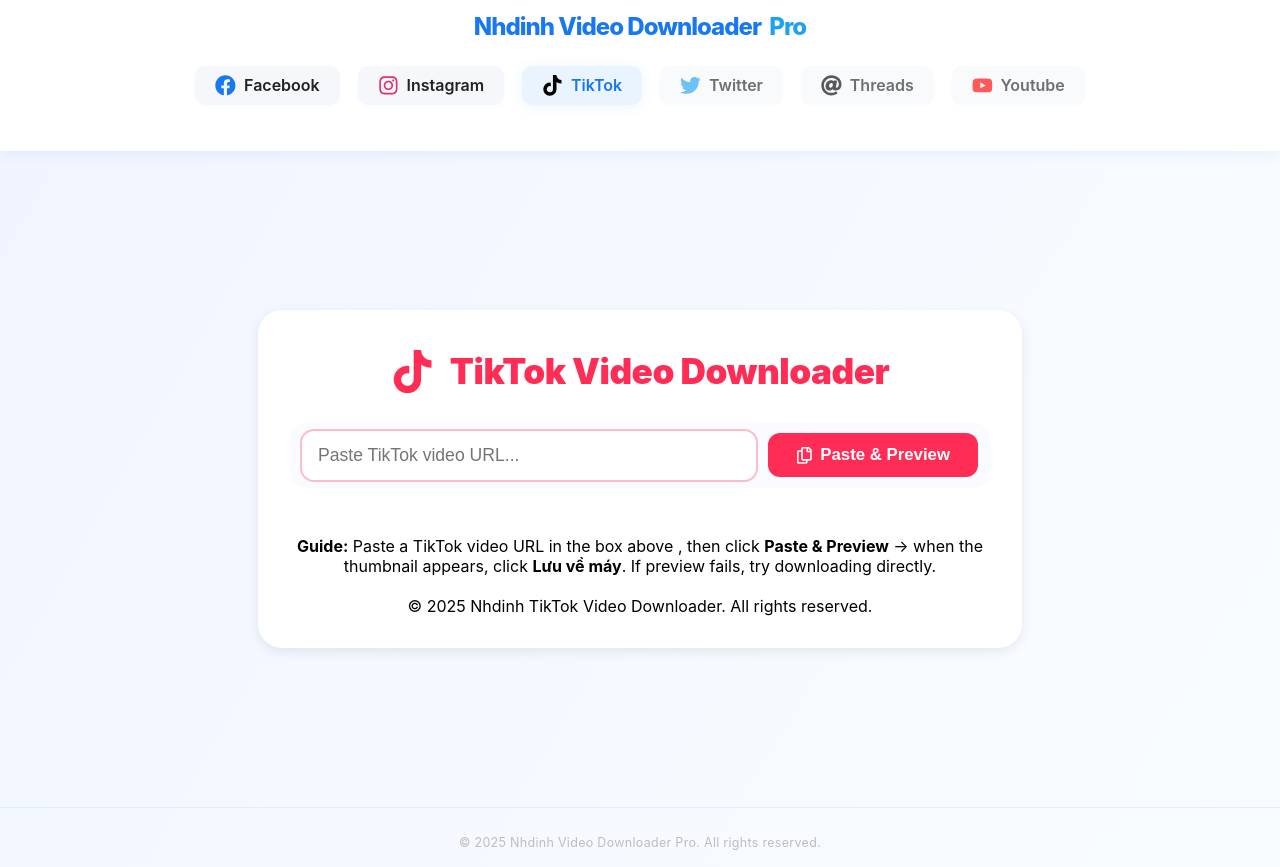
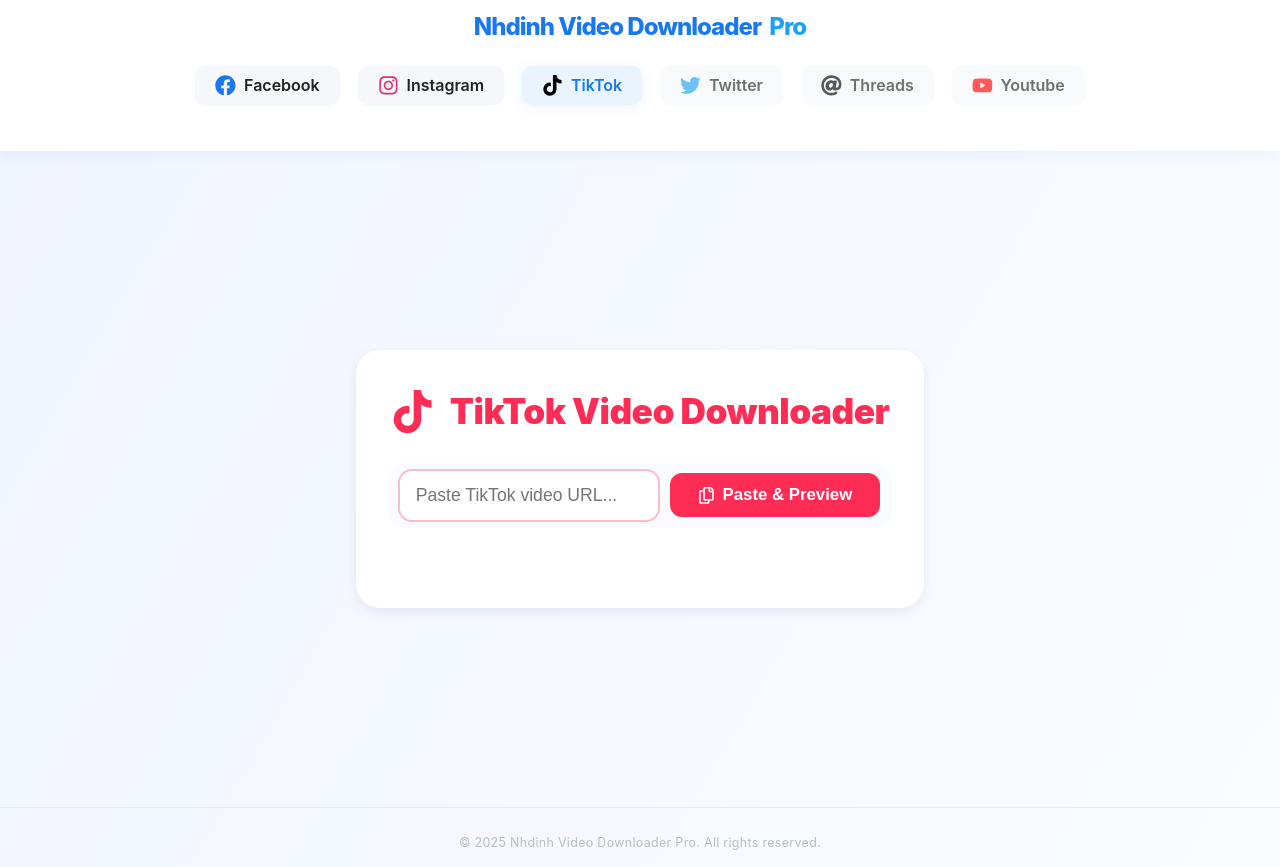
Before and after one commit to nhdinh03/Download-Video, a React (Create React App) app in the folder Download-Video-Nhdinh/download-video-fe/: page /download/tiktok in a window 1280 px wide. Built offline with nearby package versions, Linux system fonts and the light colour scheme.

Commit message:
tối ưu tải vd

```diff
--- a/Download-Video-Nhdinh/download-video-fe/src/components/TiktokDownloader/TiktokDownloader.jsx
+++ b/Download-Video-Nhdinh/download-video-fe/src/components/TiktokDownloader/TiktokDownloader.jsx
@@ -24,7 +24,6 @@
   const [videoTitle, setVideoTitle] = useState("");
   const sseRef = useRef(null);
   const location = useLocation();
-  const isMobile = /iPhone|iPad|iPod|Android|Mobile/i.test(navigator.userAgent);
 
   const isValidTiktokUrl = useCallback((input) => {
     try {
@@ -57,7 +56,6 @@
           method: "POST",
           headers: { "Content-Type": "application/json" },
           body: JSON.stringify({ url: inputUrl }),
-          timeout: 10000,
         });
         data = await res.json();
         if (!res.ok) {
@@ -167,6 +165,7 @@
       handlePreview(decodedUrl);
     }
   }, [location, handlePreview]);
+
   return (
     <div className="main-center">
       <div className="tiktok-downloader-root">
@@ -199,11 +198,7 @@
                     setUrl(cleanedUrl);
                     handlePreview(cleanedUrl);
                   } catch {
-                    setError(
-                      isMobile
-                        ? "Please paste manually!"
-                        : "Unable to read clipboard!"
-                    );
+                    setError("Unable to read clipboard!");
                   }
                 }}
                 disabled={loading.preview}
@@ -223,30 +218,12 @@
           <div className="tiktok-preview-row">
             <div className="tiktok-preview-col tiktok-preview-video">
               {videoTitle && (
-                <div
-                  className="tiktok-video-title"
-                  style={{
-                    fontWeight: 600,
-                    fontSize: "1.12rem",
-                    marginBottom: 10,
-                    color: "#1b2535",
-                  }}
-                >
-                  {videoTitle}
-                </div>
+                <div className="tiktok-video-title">{videoTitle}</div>
               )}
               <img
                 src={thumbnail}
                 alt="Video thumbnail"
                 className="tiktok-video-preview"
-                style={{
-                  maxWidth: "100%",
-                  height: "auto",
-                  borderRadius: "8px",
-                }}
-                onError={() =>
-                  setError("Failed to load thumbnail. Try downloading instead.")
-                }
               />
             </div>
             <div className="tiktok-preview-col tiktok-preview-actions">
@@ -301,18 +278,6 @@
           </div>
         )}
         <br />
-        {!thumbnail && (
-          <div className="tiktok-guide">
-            <b>Guide:</b> Paste a TikTok video URL in the box above{" "}
-            {isMobile && "(long press to paste)"}, then click{" "}
-            <b>Paste & Preview</b> → when the thumbnail appears, click{" "}
-            <b>Lưu về máy</b>. If preview fails, try downloading directly.
-          </div>
-        )}
-        <div className="tiktok-powered">
-          <br />© {new Date().getFullYear()} Nhdinh TikTok Video Downloader. All
-          rights reserved.
-        </div>
       </div>
     </div>
   );
```
Also changed, not shown: 1 other file (tests, documents, lock files or other folders).
